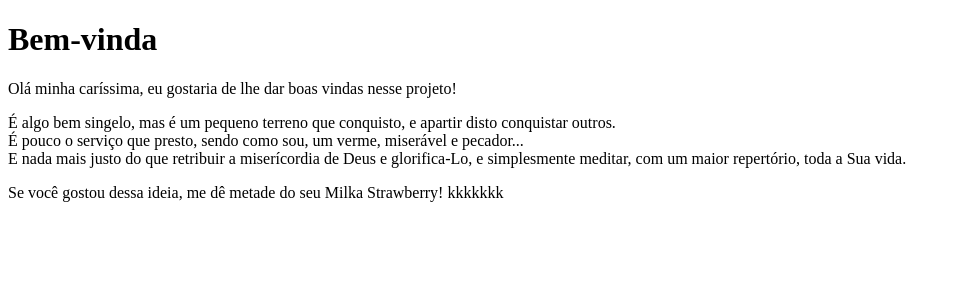
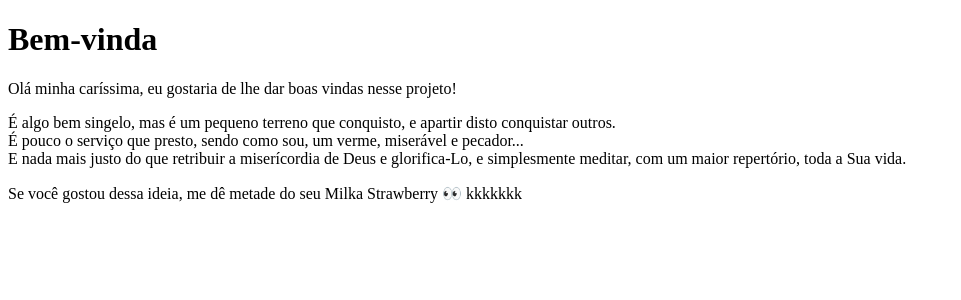
Before and after one commit to mattosvmp/sancticom, a Next.js app: page / in a window 1280 px wide. Shown: the top 300 px of the page, without its empty margins (0-961 px from the left). Built offline with nearby package versions, Linux system fonts and the light colour scheme.

Commit message:
ajuste no `index.js`

```diff
--- a/pages/index.js
+++ b/pages/index.js
@@ -3,7 +3,7 @@ function Home() {
     <h1>Bem-vinda</h1>
     <p>Olá minha caríssima, eu gostaria de lhe dar boas vindas nesse projeto!</p>
     <p>É algo bem singelo, mas é um pequeno terreno que conquisto, e apartir disto conquistar outros.<br/> É pouco o serviço que presto, sendo como sou, um verme, miserável e pecador...<br/> E nada mais justo do que retribuir a miserícordia de Deus e glorifica-Lo, e simplesmente meditar, com um maior repertório, toda a Sua vida.</p>
-    <p>Se você gostou dessa ideia, me dê metade do seu Milka Strawberry! kkkkkkk</p>
+    <p>Se você gostou dessa ideia, me dê metade do seu Milka Strawberry 👀 kkkkkkk</p>
   </div>
 }
 
```
